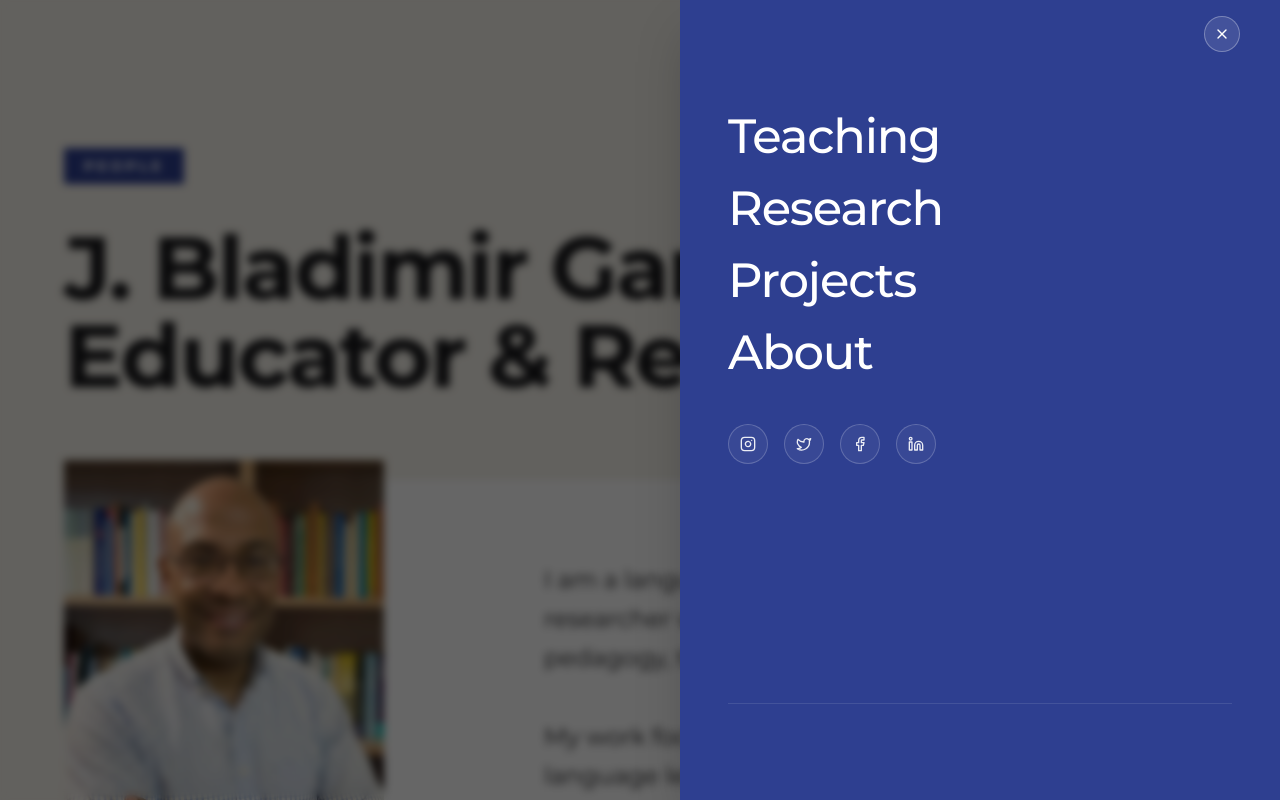
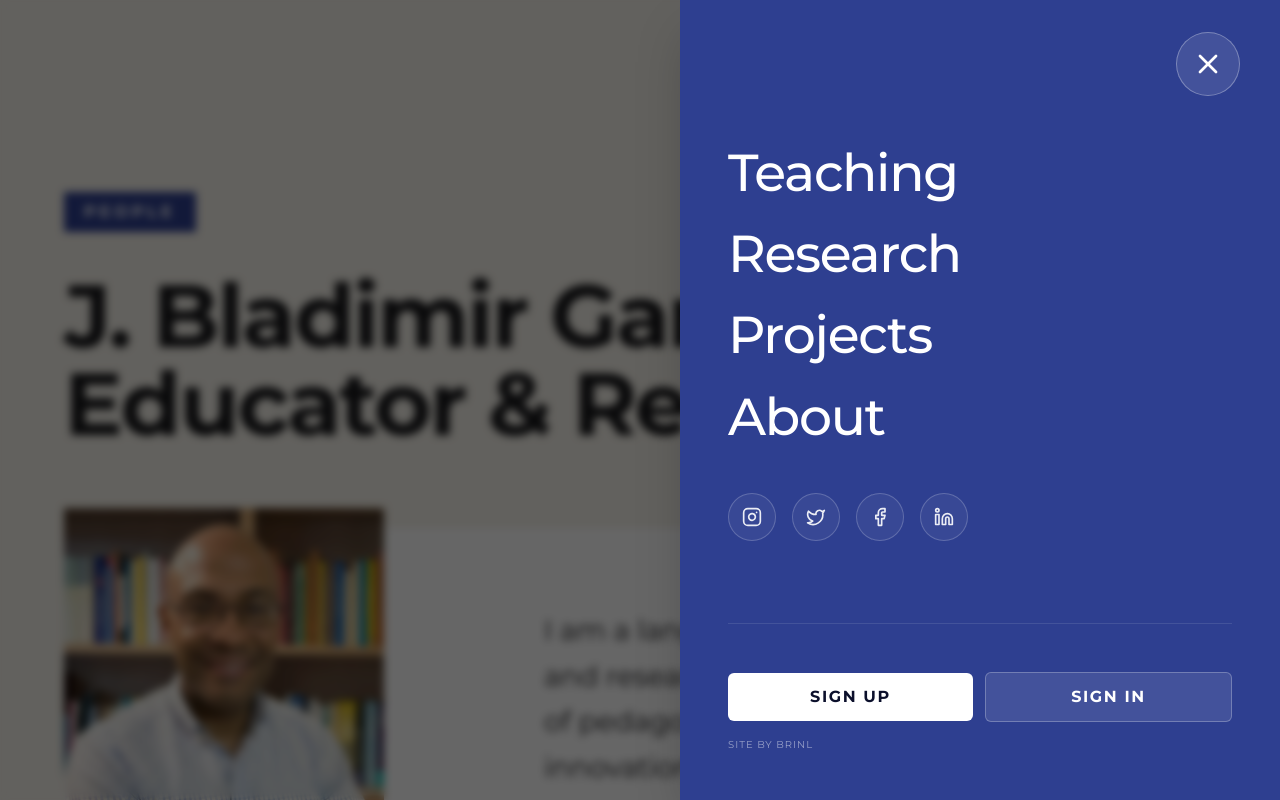
Before and after one commit to RiseforHope/personal-website, a Next.js app: page /about in a window 1280 px wide. Both pictures are taken after a click on the button 1222 px from the left and 34 px from the top of the page. Shown: the top 800 px of the page. Built offline with nearby package versions, Linux system fonts and the light colour scheme; no server answers.

Commit message:
auth feature

```diff
--- a/components/Hero.tsx
+++ b/components/Hero.tsx
@@ -75,7 +75,7 @@ export function Hero() {
       </div>
 
       {/* --- BOTTOM STRIP --- */}
-      <div className="relative z-20 w-full bg-[#f3efe6] dark:bg-[#2f333f] border-t border-transparent dark:border-zinc-700 transition-colors duration-300">
+      <div className="relative z-20 w-full bg-[#f3efe6] dark:bg-[#2f333f] border-t border-transparent dark:border-none transition-colors duration-300">
         <div className="mx-auto w-full max-w-7xl px-6 py-12 md:px-10 md:py-10">
           <div className="grid grid-cols-1 gap-6 md:grid-cols-4 md:gap-10">
             <QuickLink title="TEACHING" subtitle="Lots of subjects, lots of support" href="/teaching" />
--- a/components/NavbarClient.tsx
+++ b/components/NavbarClient.tsx
@@ -2,19 +2,17 @@
 
 import { useEffect, useState } from "react";
 import Link from "next/link";
-import { Menu, X, Instagram, Linkedin, Twitter, Facebook } from "lucide-react";
+import { X, Instagram, Linkedin, Twitter, Facebook } from "lucide-react"; // Removed 'Menu' import
 import { User } from "@supabase/supabase-js";
-import { ThemeToggle } from "@/components/ThemeToggle";
 
 interface NavbarClientProps {
-  user?: User | null; // Made optional to prevent errors if not passed
+  user?: User | null;
   signOut?: () => Promise<void>;
 }
 
 export default function NavbarClient({ user, signOut }: NavbarClientProps) {
   const [isOpen, setIsOpen] = useState(false);
 
-  // Lock body scroll when menu is open
   useEffect(() => {
     if (isOpen) {
       document.body.style.overflow = "hidden";
@@ -30,48 +28,61 @@ export default function NavbarClient({ user, signOut }: NavbarClientProps) {
   const closeMenu = () => setIsOpen(false);
 
   return (
-    <nav className="sticky top-0 z-[100] w-full px-6 py-4 md:px-10">
+    <nav className="sticky top-0 z-[100] w-full px-6 py-4 md:px-10 pointer-events-none">
 
-      {/* Top Bar: Flex container for Toggle + Menu Button */}
-      <div className="flex w-full items-center justify-end gap-4">
+      {/* Top Bar */}
+      <div className="flex w-full items-center justify-end pointer-events-auto">
 
-
-        {/* 2. Menu Toggle Button */}
+        {/* Menu Toggle Button */}
         <button
           onClick={toggleMenu}
           aria-label={isOpen ? "Close menu" : "Open menu"}
-          className={`relative z-[110] inline-flex h-9 w-9 items-center justify-center rounded-full border transition-colors duration-300 ${
+          className={`relative z-[110] mt-4 inline-flex h-16 w-16 items-center justify-center rounded-full border transition-colors duration-300 ${
             isOpen
               ? "border-white/30 bg-white/10 text-white hover:bg-white/20"
               : "border-zinc-200 bg-white/70 text-zinc-900 backdrop-blur-md hover:bg-white dark:border-zinc-700 dark:bg-black/50 dark:text-zinc-50"
           }`}
         >
-          {isOpen ? <X className="h-4 w-4" /> : <Menu className="h-4 w-4" />}
+          {isOpen ? (
+            <X className="h-8 w-8" />
+          ) : (
+            // CUSTOM 2-LINE BURGER ICON
+            // Matching the h-8 w-8 (32px) size of the previous icon
+            <svg
+              width="32"
+              height="32"
+              viewBox="0 0 24 24"
+              fill="currentColor"
+              xmlns="http://www.w3.org/2000/svg"
+              className="h-8 w-8"
+            >
+              {/* Top Line */}
+              <rect x="2" y="6" width="20" height="2" rx="1" />
+              {/* Bottom Line (pushed down to y=16 to create space) */}
+              <rect x="2" y="16" width="20" height="2" rx="1" />
+            </svg>
+          )}
         </button>
       </div>
 
-      {/* --- OVERLAY MENU --- */}
+      {/* --- OVERLAY MENU (Unchanged) --- */}
       <div
-        className={`fixed inset-0 z-[90] transition-all duration-500 ease-in-out ${
+        className={`fixed inset-0 z-[90] transition-all duration-500 ease-in-out pointer-events-auto ${
           isOpen ? "visible opacity-100" : "invisible opacity-0"
         }`}
       >
-        {/* Backdrop */}
         <div
           className="absolute inset-0 bg-black/60 backdrop-blur-sm"
           onClick={closeMenu}
         />
 
-        {/* Sliding Panel */}
         <div
           className={`absolute right-0 top-0 h-full w-full md:w-[600px] bg-[#2e3f90] text-white shadow-2xl transition-transform duration-500 ease-[cubic-bezier(0.32,0.72,0,1)] ${
             isOpen ? "translate-x-0" : "translate-x-full"
           }`}
         >
           <div className="flex h-full flex-col px-8 py-12 md:px-12">
-
-            {/* Navigation Links */}
-            <div className="mt-16 flex flex-col gap-8">
+            <div className="mt-24 flex flex-col gap-8">
               <div className="flex flex-col gap-6">
                 <MenuLink href="/teaching" label="Teaching" onClick={closeMenu} />
                 <MenuLink href="/research" label="Research" onClick={closeMenu} />
@@ -79,18 +90,15 @@ export default function NavbarClient({ user, signOut }: NavbarClientProps) {
                 <MenuLink href="/about" label="About" onClick={closeMenu} />
               </div>
 
-              {/* Social Icons */}
               <div className="flex items-center gap-4 mt-4">
-                <SocialIcon href="#" label="Instagram"><Instagram className="h-4 w-4" /></SocialIcon>
-                <SocialIcon href="#" label="X"><Twitter className="h-4 w-4" /></SocialIcon>
-                <SocialIcon href="#" label="Facebook"><Facebook className="h-4 w-4" /></SocialIcon>
-                <SocialIcon href="#" label="LinkedIn"><Linkedin className="h-4 w-4" /></SocialIcon>
+                <SocialIcon href="#" label="Instagram"><Instagram className="h-5 w-5" /></SocialIcon>
+                <SocialIcon href="#" label="X"><Twitter className="h-5 w-5" /></SocialIcon>
+                <SocialIcon href="#" label="Facebook"><Facebook className="h-5 w-5" /></SocialIcon>
+                <SocialIcon href="#" label="LinkedIn"><Linkedin className="h-5 w-5" /></SocialIcon>
               </div>
             </div>
 
-            {/* Footer / Auth */}
             <div className="mt-auto pt-12 border-t border-white/10">
-              {/* Only render auth row if props exist */}
               {signOut ? (
                 <AuthRow user={user || null} signOut={signOut} closeMenu={closeMenu} />
               ) : (
@@ -106,7 +114,7 @@ export default function NavbarClient({ user, signOut }: NavbarClientProps) {
   );
 }
 
-// ... Sub-components (MenuLink, SocialIcon, AuthRow) remain the same as previous response ...
+// Sub-components (MenuLink, SocialIcon, AuthRow) remain unchanged...
 function MenuLink({ href, label, onClick }: { href: string; label: string; onClick: () => void }) {
   return (
     <Link href={href} onClick={onClick} className="text-4xl font-medium tracking-tight text-white transition-opacity hover:opacity-70 md:text-5xl">
@@ -117,13 +125,64 @@ function MenuLink({ href, label, onClick }: { href: string; label: string; onCli
 
 function SocialIcon({ href, label, children }: { href: string; label: string; children: React.ReactNode }) {
   return (
-    <a href={href} target="_blank" rel="noreferrer" aria-label={label} className="inline-flex h-10 w-10 items-center justify-center rounded-full border border-white/20 bg-white/5 text-white/90 transition-all hover:scale-110 hover:bg-white hover:text-[#2e3f90]">
+    <a href={href} target="_blank" rel="noreferrer" aria-label={label} className="inline-flex h-12 w-12 items-center justify-center rounded-full border border-white/20 bg-white/5 text-white/90 transition-all hover:scale-110 hover:bg-white hover:text-[#2e3f90]">
       {children}
     </a>
   );
 }
 
 function AuthRow({ user, signOut, closeMenu }: { user: User | null; signOut: () => Promise<void>; closeMenu: () => void }) {
-  // ... Keep your AuthRow logic here ...
-  return <></>; // Placeholder to keep code block short, use your existing logic
+  if (user) {
+    return (
+      <div>
+        <div className="flex items-center justify-between gap-3">
+          <Link
+            href="/protected/dashboard"
+            onClick={closeMenu}
+            className="flex-1 rounded-md border border-white/25 bg-white/10 px-4 py-3 text-center text-sm font-bold uppercase tracking-widest text-white transition hover:bg-white hover:text-[#2e3f90]"
+          >
+            Dashboard
+          </Link>
+          <form
+            action={async () => {
+              await signOut();
+              closeMenu();
+            }}
+            className="flex-1"
+          >
+            <button className="w-full rounded-md bg-white px-4 py-3 text-center text-sm font-bold uppercase tracking-widest text-[#0b0f2b] transition hover:bg-white/90">
+              Sign Out
+            </button>
+          </form>
+        </div>
+        <div className="mt-4 text-center text-[10px] uppercase tracking-widest text-white/50">
+          Site by Brinl
+        </div>
+      </div>
+    );
+  }
+
+  return (
+    <div>
+      <div className="flex items-center gap-3">
+        <Link
+          href="/auth/signup"
+          onClick={closeMenu}
+          className="flex-1 rounded-md bg-white px-4 py-3 text-center text-sm font-bold uppercase tracking-widest text-[#0b0f2b] transition hover:bg-white/90"
+        >
+          Sign Up
+        </Link>
+        <Link
+          href="/auth/login"
+          onClick={closeMenu}
+          className="flex-1 rounded-md border border-white/25 bg-white/10 px-4 py-3 text-center text-sm font-bold uppercase tracking-widest text-white transition hover:bg-white hover:text-[#2e3f90]"
+        >
+          Sign In
+        </Link>
+      </div>
+      <div className="mt-4 text-left text-[10px] uppercase tracking-widest text-white/50">
+        Site by Brinl
+      </div>
+    </div>
+  );
 }
--- a/tailwind.config.ts
+++ b/tailwind.config.ts
@@ -20,7 +20,30 @@ const config: Config = {
         sans: ["var(--font-montserrat)", "system-ui", "sans-serif"],
       },
 
+      // HERE IS THE FIX:
+      // We override the default sizes to be larger by default.
       fontSize: {
+        // 1. Labels/Metadata (previously 12px, now 14px)
+        xs: ["0.875rem", { lineHeight: "1.25rem" }],
+
+        // 2. Secondary Text (previously 14px, now 16px)
+        sm: ["1rem", { lineHeight: "1.5rem" }],
+
+        // 3. MAIN BODY TEXT (previously 16px, now 18px)
+        // This makes all standard text bigger on mobile instantly.
+        base: ["1.125rem", { lineHeight: "1.75rem" }],
+
+        // 4. Large Text (previously 18px, now 20px)
+        lg: ["1.25rem", { lineHeight: "1.75rem" }],
+
+        // 5. Headings scale up
+        xl: ["1.5rem", { lineHeight: "2rem" }],
+        "2xl": ["1.75rem", { lineHeight: "2.25rem" }],
+        "3xl": ["2.25rem", { lineHeight: "2.5rem" }],
+        "4xl": ["2.75rem", { lineHeight: "1.1" }],
+        "5xl": ["3.25rem", { lineHeight: "1.1" }],
+
+        // Your custom overrides (kept for compatibility)
         body: ["18px", { lineHeight: "1.4", fontWeight: "400" }],
         h2: ["1.8rem", { lineHeight: "1.2", fontWeight: "400" }],
       },
```
Lines whose indentation alone changed are shown as unchanged.
